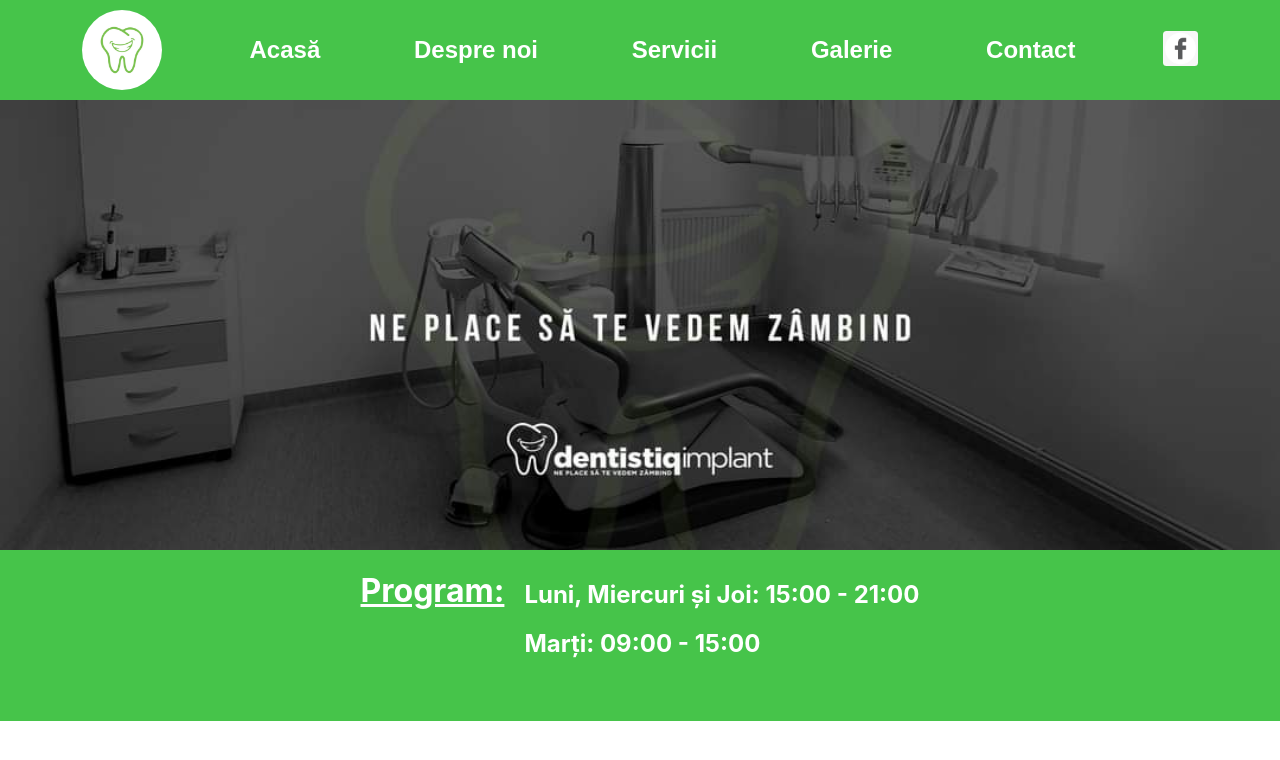
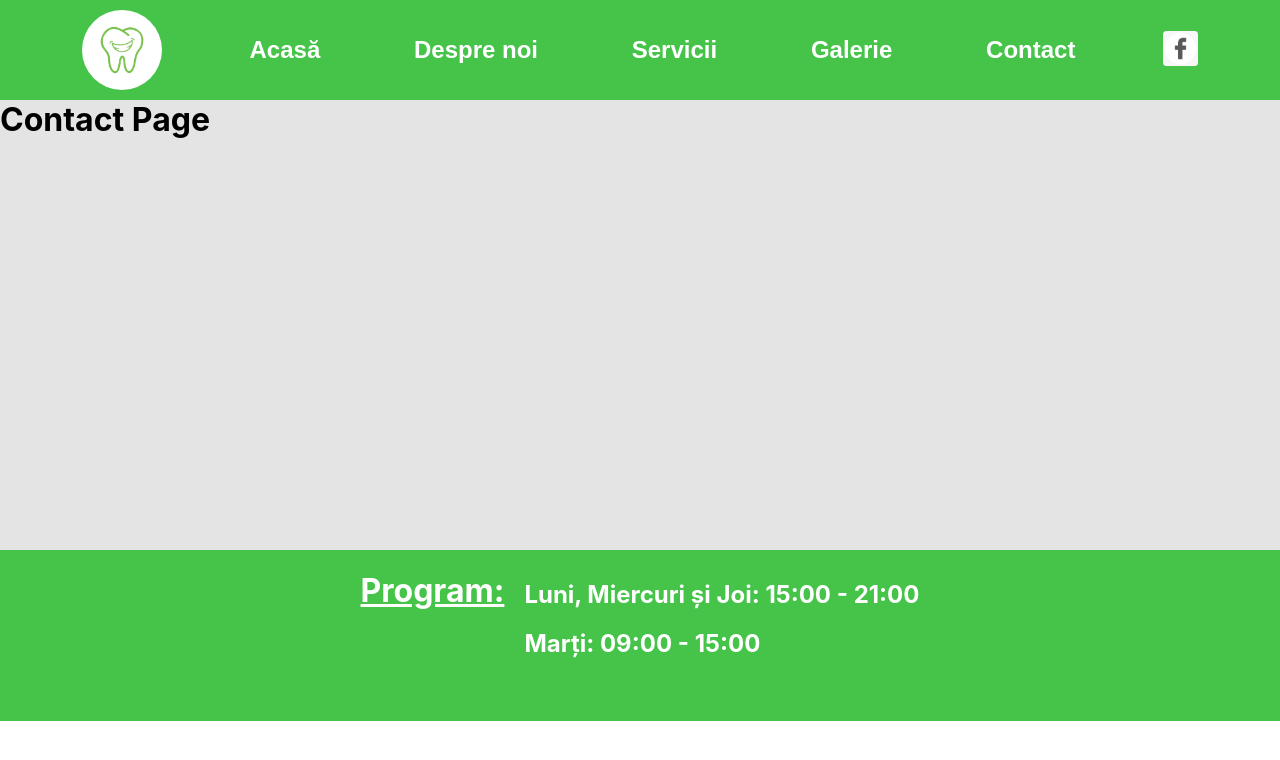
Before and after one commit to alexcorsau/dentistiqimplant, a React (Create React App) app in the folder dentistiq/: page /contactPage in a window 1280 px wide. Shown: the top 760 px of the page. Built offline with nearby package versions, Linux system fonts and the light colour scheme.

Commit message:
Configure React Router

```diff
--- a/dentistiq/package.json
+++ b/dentistiq/package.json
@@ -7,6 +7,7 @@
   "dependencies": {
     "react": "16.8.6",
     "react-dom": "16.8.6",
+    "react-router-dom": "^6.2.1",
     "react-scripts": "3.2.0"
   },
   "devDependencies": {
--- a/dentistiq/src/components/button/Button.js
+++ b/dentistiq/src/components/button/Button.js
@@ -1,8 +1,13 @@
 import React from 'react';
 import styles from './Button.module.css';
+import { Link } from 'react-router-dom';
 
 const Button = (props) => {
-  return <button className={styles.button}>{props.buttonText}</button>;
+  return (
+    <Link to={props.buttonLink}>
+      <button className={styles.button}>{props.buttonText}</button>
+    </Link>
+  );
 };
 
 export default Button;
--- /dev/null
+++ b/dentistiq/src/components/contactPage/ContactPage.js
@@ -0,0 +1,12 @@
+import React from 'react';
+import styles from './ContactPage.module.css';
+
+const ContactPage = () => {
+  return (
+    <div className={styles.contactPage}>
+      <h1 className={styles.title}>Contact Page</h1>
+    </div>
+  );
+};
+
+export default ContactPage;
--- /dev/null
+++ b/dentistiq/src/components/contactPage/ContactPage.module.css
@@ -0,0 +1,8 @@
+.contactPage {
+  height: 450px;
+  background-color: rgb(228, 228, 228);
+}
+
+.title {
+  margin: 0;
+}
--- a/dentistiq/src/components/homePage/HomePage.js
+++ b/dentistiq/src/components/homePage/HomePage.js
@@ -3,14 +3,21 @@ import styles from './HomePage.module.css';
 import NavBar from '../navBar/NavBar';
 import Footer from '../footer/Footer';
 import Content from '../content/Content';
+import ContactPage from '../contactPage/ContactPage';
+import { BrowserRouter as Router, Route, Routes } from 'react-router-dom';
 
 const HomePage = () => {
   return (
-    <div className={styles.homePage}>
-      <NavBar />
-      <Content />
-      <Footer />
-    </div>
+    <Router>
+      <div className={styles.homePage}>
+        <NavBar />
+        <Routes>
+          <Route path='/' element={<Content />} />
+          <Route path='/contactPage' element={<ContactPage />} />
+        </Routes>
+        <Footer />
+      </div>
+    </Router>
   );
 };
 
--- a/dentistiq/src/components/navBar/NavBar.js
+++ b/dentistiq/src/components/navBar/NavBar.js
@@ -3,15 +3,36 @@ import styles from './NavBar.module.css';
 import logo from '../../images/simple-logo.jpeg';
 import facebook from '../../images/Facebook.png';
 import Button from '../button/Button';
+import { useState } from 'react';
 
-const buttons = ['Acasă', 'Despre noi', 'Servicii', 'Galerie', 'Contact'];
+// const buttons = [
+//   { text: 'Acasă', link: '/' },
+//   { text: 'Despre noi', link: '/' },
+//   { text: 'Servicii', link: '/' },
+//   { text: 'Galerie', link: '/' },
+//   { text: 'Contact', link: '/contactPage' },
+// ];
 
 const NavBar = () => {
+  const [buttons, setButtons] = useState([
+    { text: 'Acasă', link: '/' },
+    { text: 'Despre noi', link: '/' },
+    { text: 'Servicii', link: '/' },
+    { text: 'Galerie', link: '/' },
+    { text: 'Contact', link: '/contactPage' },
+  ]);
+
   return (
     <div className={styles.navBar}>
       <img className={styles.img} src={logo} alt='Logo' />
       {buttons.map((button, index) => {
-        return <Button key={index} buttonText={button} />;
+        return (
+          <Button
+            key={index}
+            buttonText={button.text}
+            buttonLink={button.link}
+          />
+        );
       })}
       <a
         href='https://www.facebook.com/dentistiq.ro'
```
Also changed, not shown: 1 other file (tests, documents, lock files or other folders).
